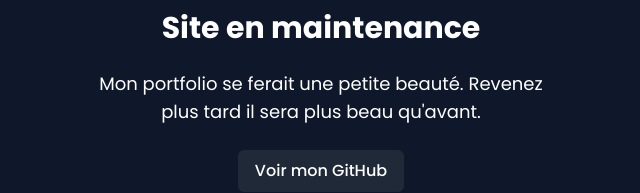
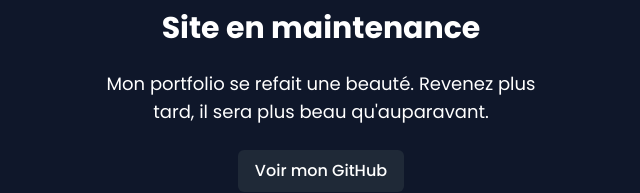
Before and after one commit to michel-DC/Portfolio, a Next.js app: page / in a window 1280 px wide. Shown: the part 424-617 px from the top of the page, without its empty margins (319-959 px from the left). Built offline with nearby package versions, Linux system fonts and the light colour scheme.

Commit message:
Refine maintenance message text for clarity and style

```diff
--- a/app/maintenance/maintenance.tsx
+++ b/app/maintenance/maintenance.tsx
@@ -14,8 +14,8 @@ export default function Maintenance() {
         />
         <h1 className="text-3xl font-bold">Site en maintenance</h1>
         <p className="text-lg">
-          Mon portfolio se ferait une petite beauté. Revenez plus tard il sera
-          plus beau qu'avant.
+          Mon portfolio se refait une beauté. Revenez plus tard, il sera plus
+          beau qu'auparavant.
         </p>
         <Link
           href="https://github.com/michel-DC"
```
